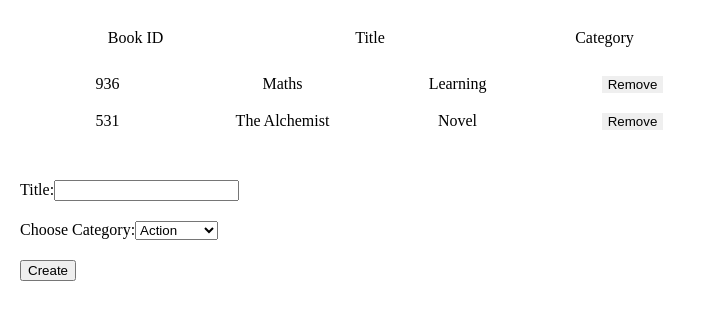
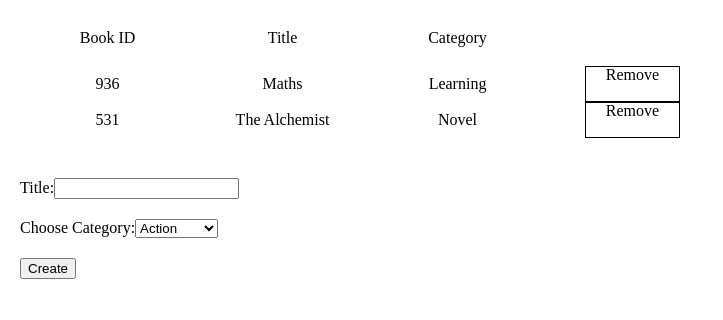
Before and after one commit to patrikis-angelos/Bookstore, a React (Create React App) app: page / in a window 1280 px wide. Shown: the top 320 px of the page, without its empty margins (0-723 px from the left). Built offline with nearby package versions, Linux system fonts and the light colour scheme.

Commit message:
Add basic styling for the button

```diff
--- a/src/components/Book.js
+++ b/src/components/Book.js
@@ -10,10 +10,10 @@ const Book = (props) => {
 
   return (
     <tr className="row">
-      <th>{book.id}</th>
-      <th>{book.title}</th>
-      <th>{book.category}</th>
-      <th><button type="button" onClick={() => handleRemove(book)}>Remove</button></th>
+      <th className="bookInfo">{book.id}</th>
+      <th className="bookInfo">{book.title}</th>
+      <th className="bookInfo">{book.category}</th>
+      <th className="button" onClick={() => handleRemove(book)}>Remove</th>
     </tr>
   );
 };
--- a/src/containers/BooksList.js
+++ b/src/containers/BooksList.js
@@ -19,9 +19,10 @@ const BooksList = (props) => {
     <table className="table">
       <tbody>
         <tr className="row headers">
-          <th>Book ID</th>
-          <th>Title</th>
-          <th>Category</th>
+          <th className="bookInfo">Book ID</th>
+          <th className="bookInfo">Title</th>
+          <th className="bookInfo">Category</th>
+          <th className="bookInfo"> </th>
         </tr>
         {list}
       </tbody>
--- a/src/styles/styles.css
+++ b/src/styles/styles.css
@@ -11,9 +11,24 @@
   justify-content: space-between;
 }
 
-.row th {
-  width: 33%;
+.bookInfo{
+  width: 25%;
   padding: 10px;
+}
+
+.button {
+  width: calc(25% - 80px);
+  margin-left: 40px;
+  margin-right: 40px;
+  cursor: pointer;
+  border: 1px solid black;
+}
+
+.row button {
+  width: 25%;
+  border: 1px solid black;
+  margin-left: 20px;
+  margin-right: 20px;
 }
 
 .createBook {
```
